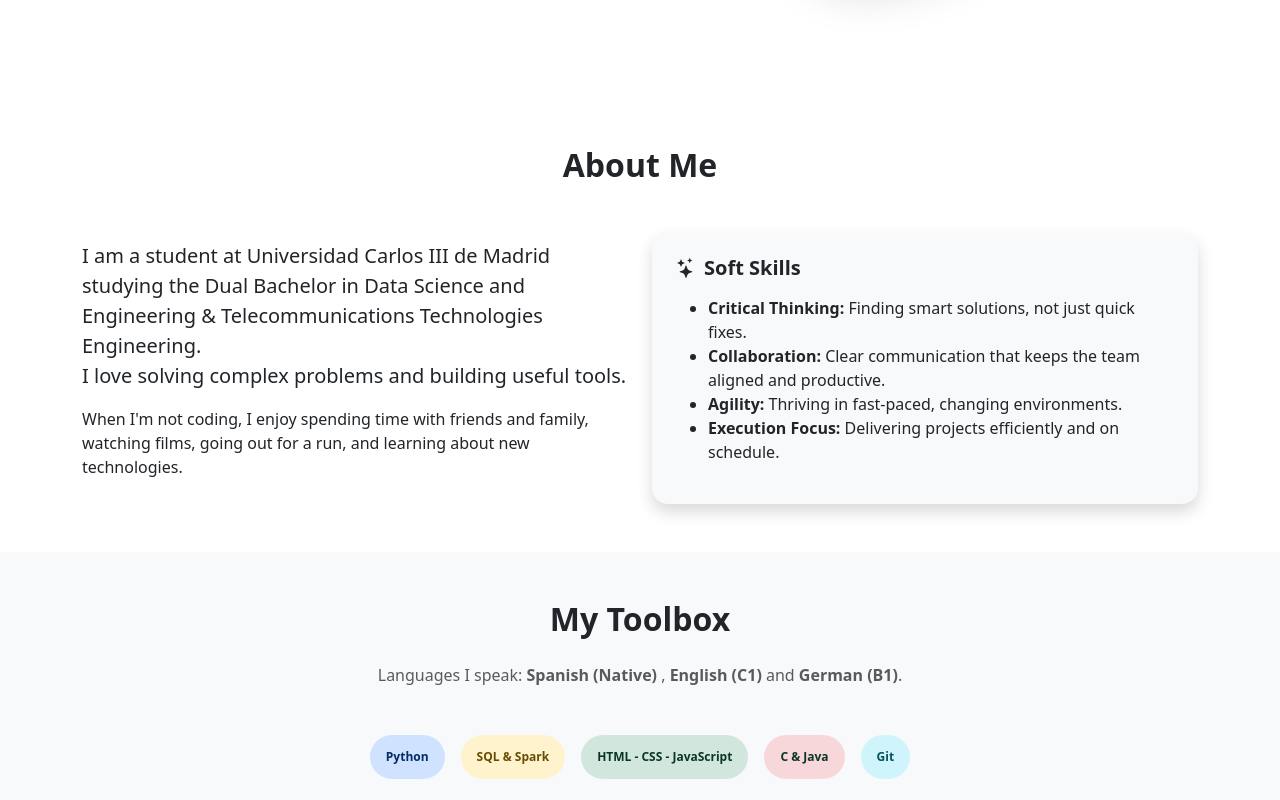
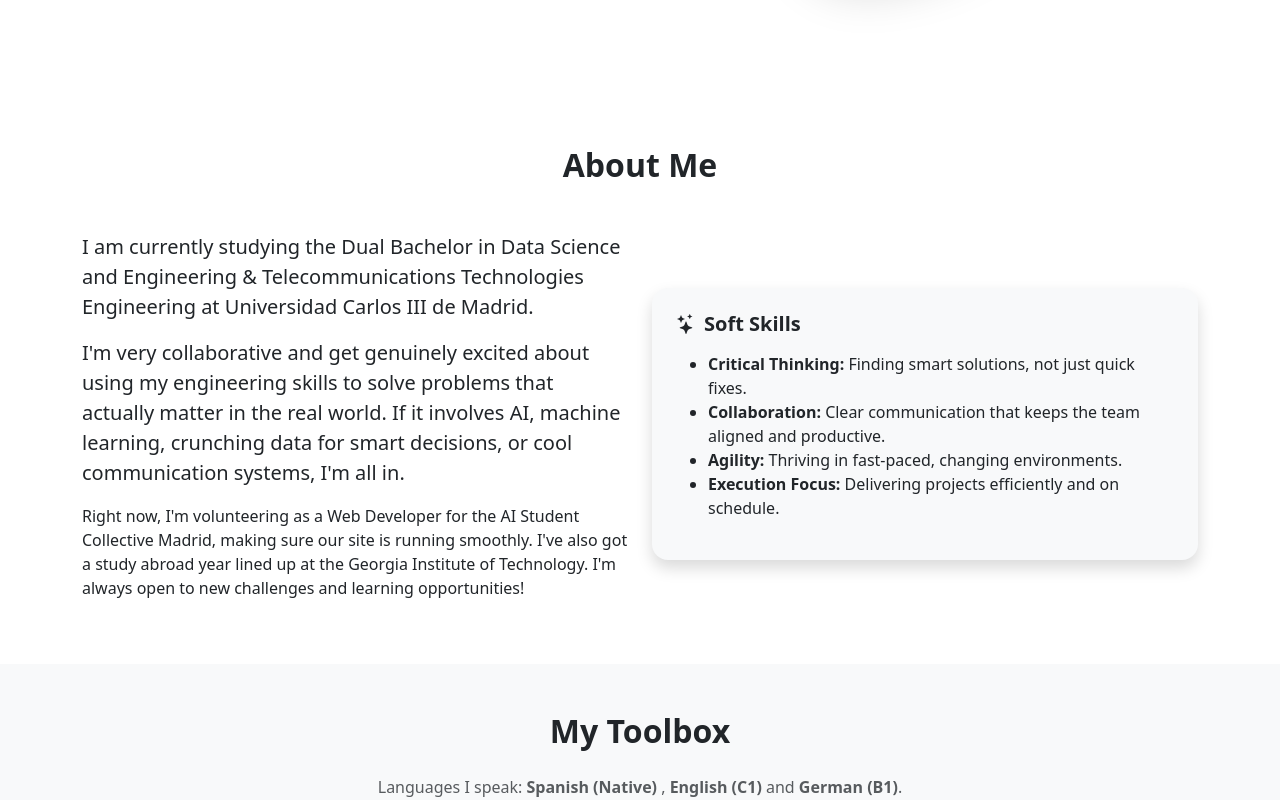
Before and after one commit to juanjo-rosh/my_website, a plain HTML site: page index.html in a window 1280 px wide. Shown: the part 558-1358 px from the top of the page. Drawn offline with nearby package versions, Linux system fonts and the light colour scheme.

Commit message:
Improved Introduction

```diff
--- a/index.html
+++ b/index.html
@@ -108,12 +108,16 @@
                 <div class="col-lg-6" data-aos="fade-right">
                     <!-- TODO: WRITE A SHORT BIO -->
                     <p class="lead">
-                        I am a student at Universidad Carlos III de Madrid studying the Dual Bachelor in Data Science and Engineering & Telecommunications Technologies Engineering.
-                        <br>
-                        I love solving complex problems and building useful tools.
+                        I am currently studying the <b>Dual Bachelor in Data Science and Engineering & Telecommunications Technologies Engineering </b> at Universidad Carlos III de Madrid.
+                    </p>
+                    <p class="lead">
+                        I'm very collaborative and get genuinely excited about using my engineering skills
+                        to solve problems that actually matter in the real world. If it involves AI, machine learning,
+                        crunching data for smart decisions, or cool communication systems, I'm all in.
                     </p>
                     <p>
-                        When I'm not coding, I enjoy spending time with friends and family, watching films, going out for a run, and learning about new technologies.
+                        Right now, I'm volunteering as a Web Developer for the AI Student Collective Madrid, making sure our site is running smoothly.
+                        I've also got a study abroad year lined up at the Georgia Institute of Technology. I'm always open to new challenges and learning opportunities!
                     </p>
                 </div>
 
```
